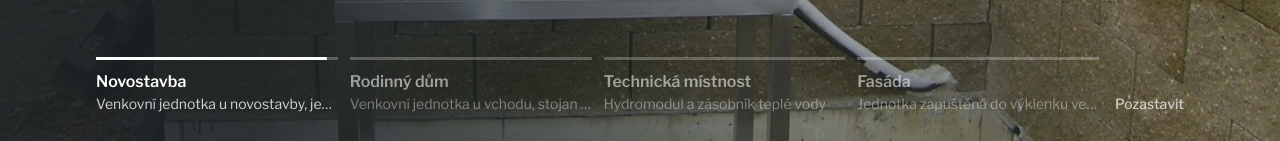
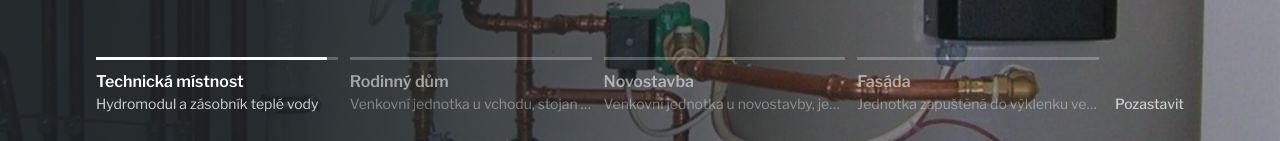
Before and after one commit to sznapiGoat/tc-vrlik, a Next.js app: page / in a window 1280 px wide. Shown: the part 659-800 px from the top of the page. Built offline with nearby package versions, Linux system fonts and the light colour scheme; no server answers.

Commit message:
Slideshow začíná technickou místností, jemnější přiblížení kvůli ostrosti

```diff
--- a/src/app/globals.css
+++ b/src/app/globals.css
@@ -48,19 +48,19 @@ body {
 
 @keyframes hero-kenburns-a {
   from {
-    transform: scale(1.03) translate3d(0, 0, 0);
+    transform: scale(1) translate3d(0, 0, 0);
   }
   to {
-    transform: scale(1.12) translate3d(-1.5%, -1%, 0);
+    transform: scale(1.06) translate3d(-1%, -0.5%, 0);
   }
 }
 
 @keyframes hero-kenburns-b {
   from {
-    transform: scale(1.12) translate3d(1.5%, 0.5%, 0);
+    transform: scale(1.06) translate3d(1%, 0.5%, 0);
   }
   to {
-    transform: scale(1.03) translate3d(0, 0, 0);
+    transform: scale(1) translate3d(0, 0, 0);
   }
 }
 
--- a/src/components/HeroSlideshow.tsx
+++ b/src/components/HeroSlideshow.tsx
@@ -7,9 +7,10 @@ import { fotky } from "@/lib/site";
 const SLIDE_MS = 7000;
 
 const SLIDES = [
+  // Začíná technickou místností: měď a bojler jsou zajímavější než bílá krabice za nadpisem
+  { ...fotky.zasobnik, tag: "Technická místnost", focus: "62% 40%" },
+  { ...fotky.uVchodu, tag: "Rodinný dům", focus: "60% 50%" },
   { ...fotky.novostavba, tag: "Novostavba", focus: "50% 45%" },
-  { ...fotky.uVchodu, tag: "Rodinný dům", focus: "60% 50%" },
-  { ...fotky.zasobnik, tag: "Technická místnost", focus: "50% 42%" },
   { ...fotky.vyklenek, tag: "Fasáda", focus: "45% 50%" },
 ];
 
```
